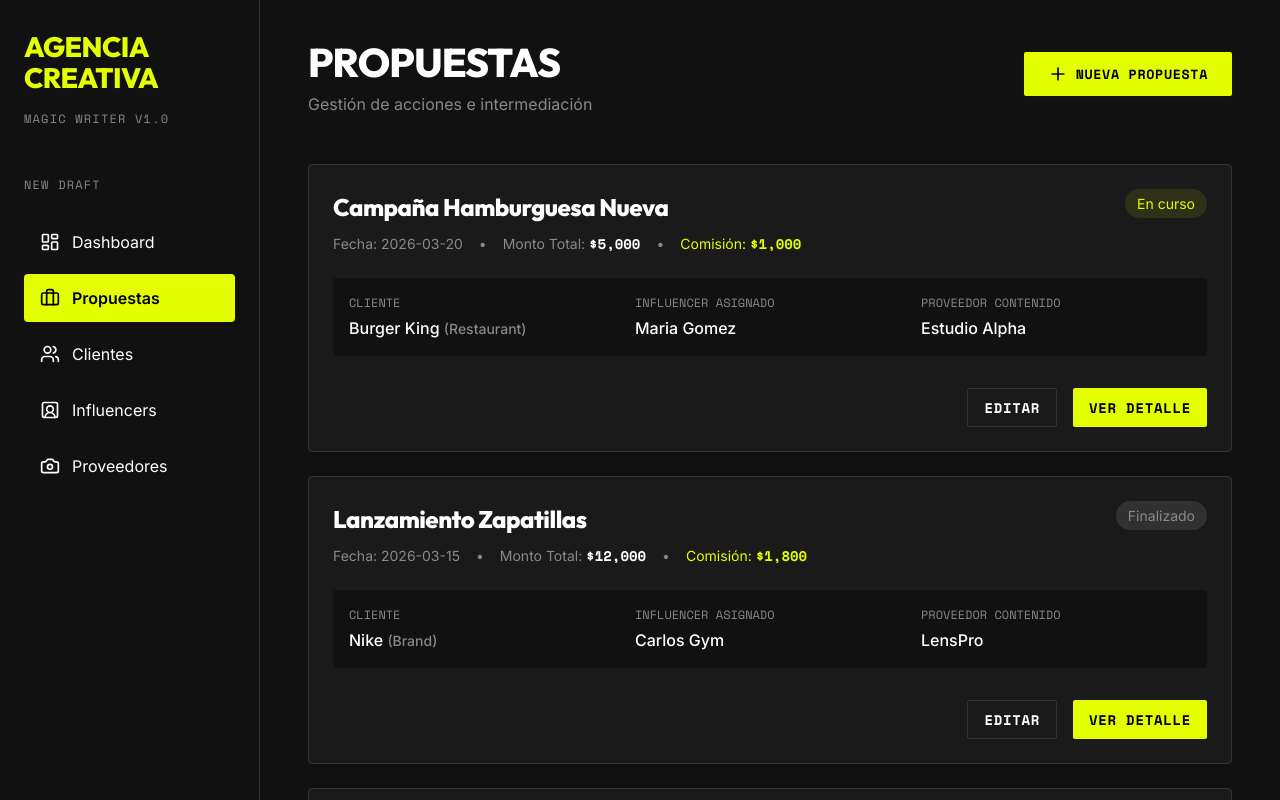
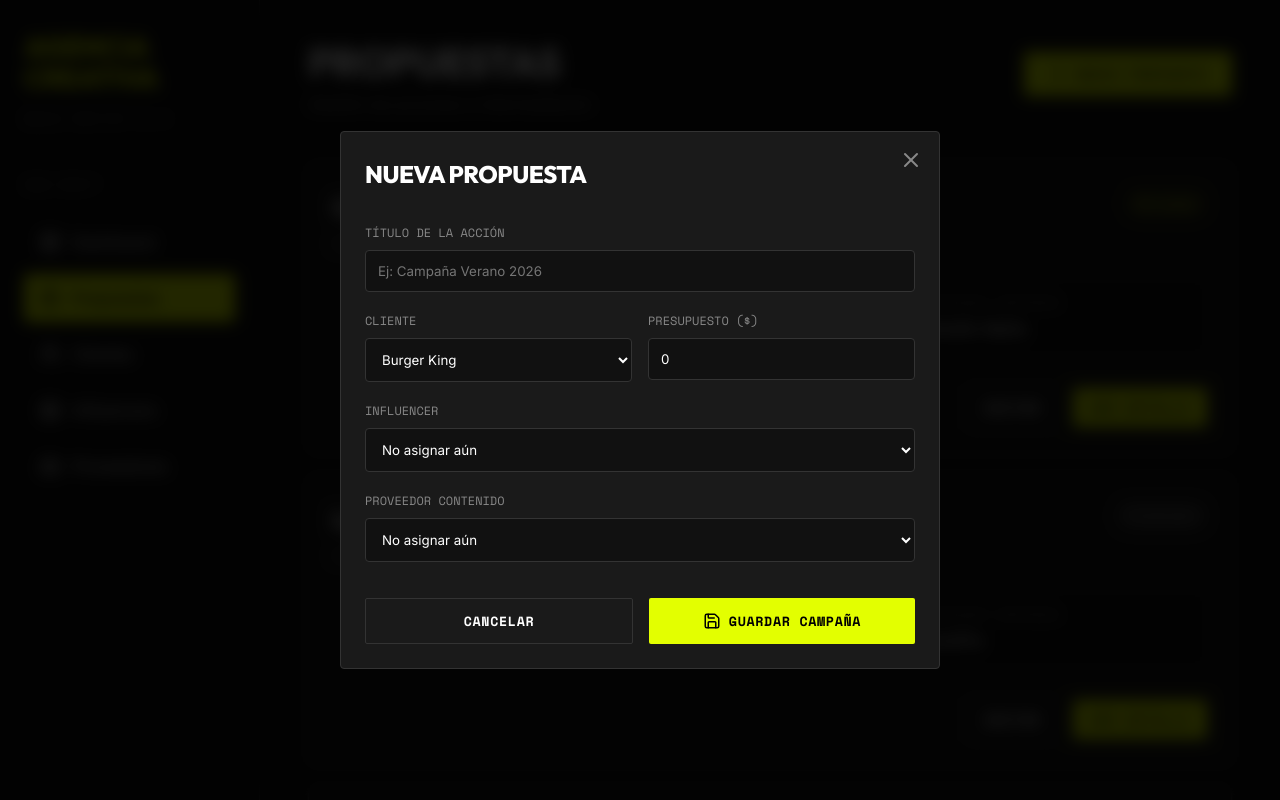
Before and after one commit to facu1497/CRM-Gestion, a React (Vite) app: page /proposals in a window 1280 px wide. Both pictures are taken after a click on the button "NUEVA PROPUESTA". Built offline with nearby package versions, Linux system fonts and the light colour scheme.

Commit message:
feat: persistent dynamic proposals with relations

```diff
--- a/src/pages/Proposals.tsx
+++ b/src/pages/Proposals.tsx
@@ -1,17 +1,79 @@
+import { useState, useEffect } from 'react';
 import { MOCK_DATA } from '../data';
-import { Plus } from 'lucide-react';
+import { Plus, X, Save, Briefcase } from 'lucide-react';
+
+interface Proposal {
+  id: string;
+  title: string;
+  client_id: string;
+  influencer_id: string;
+  provider_id: string;
+  budget: number;
+  commission_rate: number;
+  status: string;
+  date: string;
+}
 
 export default function Proposals() {
-  const proposals = MOCK_DATA.proposals;
+  const [proposals, setProposals] = useState<Proposal[]>([]);
+  const [clients, setClients] = useState(MOCK_DATA.clients);
+  const [influencers, setInfluencers] = useState(MOCK_DATA.influencers);
+  const [providers, setProviders] = useState(MOCK_DATA.providers);
+
+  const [isModalOpen, setIsModalOpen] = useState(false);
+  const [newProposal, setNewProposal] = useState({
+    title: '',
+    client_id: '',
+    influencer_id: '',
+    provider_id: '',
+    budget: 0,
+    status: 'Pendiente'
+  });
+
+  // Cargar todos los datos para las relaciones
+  useEffect(() => {
+    const savedP = localStorage.getItem('crm_proposals');
+    const savedC = localStorage.getItem('crm_clients');
+    const savedI = localStorage.getItem('crm_influencers');
+    const savedPr = localStorage.getItem('crm_providers');
+
+    if (savedP) setProposals(JSON.parse(savedP));
+    else setProposals(MOCK_DATA.proposals);
+
+    if (savedC) setClients(JSON.parse(savedC));
+    if (savedI) setInfluencers(JSON.parse(savedI));
+    if (savedPr) setProviders(JSON.parse(savedPr));
+
+    // Set default client if available
+    const initialClients = savedC ? JSON.parse(savedC) : MOCK_DATA.clients;
+    if (initialClients.length > 0) {
+      setNewProposal(prev => ({ ...prev, client_id: initialClients[0].id }));
+    }
+  }, []);
+
+  const handleSave = (e: React.FormEvent) => {
+    e.preventDefault();
+    const proposal: Proposal = {
+      ...newProposal,
+      id: Date.now().toString(),
+      date: new Date().toISOString().split('T')[0],
+      commission_rate: 0.15 // Default 15%
+    };
+    const updated = [proposal, ...proposals];
+    setProposals(updated);
+    localStorage.setItem('crm_proposals', JSON.stringify(updated));
+    setIsModalOpen(false);
+    setNewProposal({ title: '', client_id: clients[0]?.id || '', influencer_id: '', provider_id: '', budget: 0, status: 'Pendiente' });
+  };
 
   return (
     <div>
-      <div style={{ display: 'flex', justifyContent: 'space-between', alignItems: 'center', marginBottom: '3rem' }}>
+      <div style={{ display: 'flex', justifyContent: 'space-between', alignItems: 'center', marginBottom: '3rem', flexWrap: 'wrap', gap: '1rem' }}>
         <div>
           <h2 style={{ fontSize: '2.5rem', margin: 0 }}>PROPUESTAS</h2>
           <p style={{ color: 'var(--text-muted)' }}>Gestión de acciones e intermediación</p>
         </div>
-        <button className="btn-primary" style={{ display: 'flex', alignItems: 'center', gap: '0.5rem' }}>
+        <button onClick={() => setIsModalOpen(true)} className="btn-primary" style={{ display: 'flex', alignItems: 'center', gap: '0.5rem' }}>
           <Plus size={20} />
           NUEVA PROPUESTA
         </button>
@@ -19,21 +81,21 @@ export default function Proposals() {
 
       <div style={{ display: 'grid', gap: '1.5rem' }}>
         {proposals.map((p) => {
-          const client = MOCK_DATA.clients.find(c => c.id === p.client_id);
-          const influencer = MOCK_DATA.influencers.find(i => i.id === p.influencer_id);
-          const provider = MOCK_DATA.providers.find(pr => pr.id === p.provider_id);
+          const client = clients.find(c => c.id === p.client_id);
+          const influencer = influencers.find(i => i.id === p.influencer_id);
+          const provider = providers.find(pr => pr.id === p.provider_id);
 
           return (
             <div key={p.id} className="card" style={{ display: 'flex', flexDirection: 'column', gap: '1.5rem' }}>
-              <div style={{ display: 'flex', justifyContent: 'space-between', alignItems: 'flex-start' }}>
+              <div style={{ display: 'flex', justifyContent: 'space-between', alignItems: 'flex-start', flexWrap: 'wrap', gap: '1rem' }}>
                 <div>
                   <h3 style={{ fontSize: '1.5rem', margin: '0 0 0.5rem 0' }}>{p.title}</h3>
-                  <div style={{ display: 'flex', gap: '1rem', color: 'var(--text-muted)', fontSize: '0.875rem' }}>
+                  <div style={{ display: 'flex', gap: '1rem', color: 'var(--text-muted)', fontSize: '0.875rem', flexWrap: 'wrap' }}>
                     <span>Fecha: {p.date}</span>
                     <span>•</span>
                     <span>Monto Total: <strong className="mono" style={{color: 'var(--text-main)'}}>${p.budget.toLocaleString()}</strong></span>
                     <span>•</span>
-                    <span className="neon-text">Comisión: <strong className="mono">${(p.budget * p.commission_rate).toLocaleString()}</strong></span>
+                    <span className="neon-text">Comisión: <strong className="mono">${(p.budget * (p.commission_rate || 0.15)).toLocaleString()}</strong></span>
                   </div>
                 </div>
                 <span style={{
@@ -51,7 +113,7 @@ export default function Proposals() {
               <div style={{ display: 'grid', gridTemplateColumns: 'repeat(auto-fit, minmax(200px, 1fr))', gap: '1rem', backgroundColor: 'var(--bg-dark)', padding: '1rem', borderRadius: '4px' }}>
                 <div>
                   <div className="mono" style={{ fontSize: '0.75rem', color: 'var(--text-muted)', marginBottom: '0.25rem' }}>CLIENTE</div>
-                  <div style={{ fontWeight: 500 }}>{client?.name} <span style={{color: 'var(--text-muted)', fontSize: '0.875rem'}}>({client?.type})</span></div>
+                  <div style={{ fontWeight: 500 }}>{client?.name || 'No encontrado'}</div>
                 </div>
                 <div>
                   <div className="mono" style={{ fontSize: '0.75rem', color: 'var(--text-muted)', marginBottom: '0.25rem' }}>INFLUENCER ASIGNADO</div>
@@ -71,6 +133,68 @@ export default function Proposals() {
           );
         })}
       </div>
+
+      {/* Modal */}
+      {isModalOpen && (
+        <div style={{
+          position: 'fixed',
+          inset: 0,
+          backgroundColor: 'rgba(0,0,0,0.85)',
+          display: 'flex',
+          alignItems: 'center',
+          justifyContent: 'center',
+          zIndex: 100,
+          padding: '1rem',
+          backdropFilter: 'blur(8px)'
+        }}>
+          <div className="card" style={{ width: '100%', maxWidth: '600px', position: 'relative', maxHeight: '90vh', overflowY: 'auto' }}>
+            <button onClick={() => setIsModalOpen(false)} style={{ position: 'absolute', top: '1rem', right: '1rem', color: 'var(--text-muted)' }}>
+              <X size={24} />
+            </button>
+            <h3 style={{ fontSize: '1.5rem', marginBottom: '2rem' }}>NUEVA PROPUESTA</h3>
+            <form onSubmit={handleSave} style={{ display: 'flex', flexDirection: 'column', gap: '1.25rem' }}>
+              <div>
+                <label className="mono" style={{ display: 'block', fontSize: '0.75rem', color: 'var(--text-muted)', marginBottom: '0.5rem' }}>TÍTULO DE LA ACCIÓN</label>
+                <input required value={newProposal.title} onChange={e => setNewProposal({...newProposal, title: e.target.value})} type="text" placeholder="Ej: Campaña Verano 2026" style={{ width: '100%', padding: '0.75rem', backgroundColor: 'var(--bg-dark)', border: '1px solid var(--border-color)', borderRadius: '4px', color: 'var(--text-main)', outline: 'none' }} />
+              </div>
+
+              <div style={{ display: 'grid', gridTemplateColumns: '1fr 1fr', gap: '1rem' }}>
+                <div>
+                  <label className="mono" style={{ display: 'block', fontSize: '0.75rem', color: 'var(--text-muted)', marginBottom: '0.5rem' }}>CLIENTE</label>
+                  <select required value={newProposal.client_id} onChange={e => setNewProposal({...newProposal, client_id: e.target.value})} style={{ width: '100%', padding: '0.75rem', backgroundColor: 'var(--bg-dark)', border: '1px solid var(--border-color)', borderRadius: '4px', color: 'var(--text-main)', outline: 'none' }}>
+                    {clients.map(c => <option key={c.id} value={c.id}>{c.name}</option>)}
+                  </select>
+                </div>
+                <div>
+                  <label className="mono" style={{ display: 'block', fontSize: '0.75rem', color: 'var(--text-muted)', marginBottom: '0.5rem' }}>PRESUPUESTO ($)</label>
+                  <input required value={newProposal.budget} onChange={e => setNewProposal({...newProposal, budget: parseInt(e.target.value) || 0})} type="number" style={{ width: '100%', padding: '0.75rem', backgroundColor: 'var(--bg-dark)', border: '1px solid var(--border-color)', borderRadius: '4px', color: 'var(--text-main)', outline: 'none' }} />
+                </div>
+              </div>
+
+              <div>
+                <label className="mono" style={{ display: 'block', fontSize: '0.75rem', color: 'var(--text-muted)', marginBottom: '0.5rem' }}>INFLUENCER</label>
+                <select value={newProposal.influencer_id} onChange={e => setNewProposal({...newProposal, influencer_id: e.target.value})} style={{ width: '100%', padding: '0.75rem', backgroundColor: 'var(--bg-dark)', border: '1px solid var(--border-color)', borderRadius: '4px', color: 'var(--text-main)', outline: 'none' }}>
+                  <option value="">No asignar aún</option>
+                  {influencers.map(i => <option key={i.id} value={i.id}>{i.name} ({i.niche})</option>)}
+                </select>
+              </div>
+
+              <div>
+                <label className="mono" style={{ display: 'block', fontSize: '0.75rem', color: 'var(--text-muted)', marginBottom: '0.5rem' }}>PROVEEDOR CONTENIDO</label>
+                <select value={newProposal.provider_id} onChange={e => setNewProposal({...newProposal, provider_id: e.target.value})} style={{ width: '100%', padding: '0.75rem', backgroundColor: 'var(--bg-dark)', border: '1px solid var(--border-color)', borderRadius: '4px', color: 'var(--text-main)', outline: 'none' }}>
+                  <option value="">No asignar aún</option>
+                  {providers.map(p => <option key={p.id} value={p.id}>{p.name} ({p.service})</option>)}
+                </select>
+              </div>
+
+              <div style={{ display: 'flex', gap: '1rem', marginTop: '1rem' }}>
+                <button type="button" onClick={() => setIsModalOpen(false)} className="btn-outline" style={{ flex: 1 }}>CANCELAR</button>
+                <button type="submit" className="btn-primary" style={{ flex: 1, display: 'flex', alignItems: 'center', justifyContent: 'center', gap: '0.5rem' }}><Save size={18} />GUARDAR CAMPAÑA</button>
+              </div>
+            </form>
+          </div>
+        </div>
+      )}
     </div>
   );
 }
```
